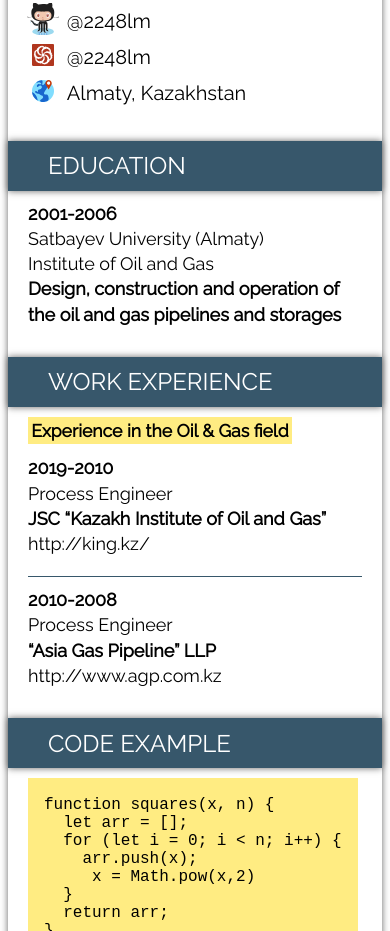
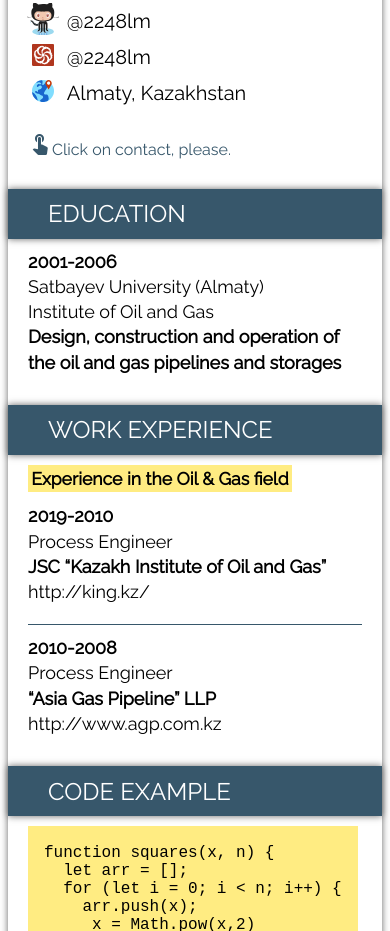
Before and after one commit to 2248lm/rsschool-cv, a plain HTML site: page index.html in a window 390 px wide. Shown: the part 904-1835 px from the top of the page. Drawn offline with Linux system fonts and the light colour scheme.

Commit message:
feat: add note to contacts

```diff
--- a/index.html
+++ b/index.html
@@ -98,6 +98,7 @@
               </a>
             </li>
           </ul>
+          <p class="contact-note"><span class="material-icons">touch_app</span>Click on contact, please.</p>
         </section>
         <section>
           <div class="info-title-left" id="languages">
@@ -198,6 +199,7 @@
                   </a>
                 </li>
               </ul>
+              <p class="contact-note"><span class="material-icons">touch_app</span>Click on contact, please.</p>
             </section>
           </div>
           <section>
--- a/style.css
+++ b/style.css
@@ -224,6 +224,13 @@
   background-repeat: no-repeat;
   background-size: 70%;
   background-position: center;
+}
+
+.contact-note {
+  padding-left: 1.25rem;
+  color: #ffec82;
+  font-size: 1rem;
+  font-weight: 400;
 }
 
 .contacts-item:nth-child(1)::before {
@@ -498,6 +505,10 @@
     color: #37576b;
   }
 
+  .contact-note {
+    color: #37576b;
+  }
+
   .projects-list {
     -webkit-box-pack: center;
         -ms-flex-pack: center;
```
